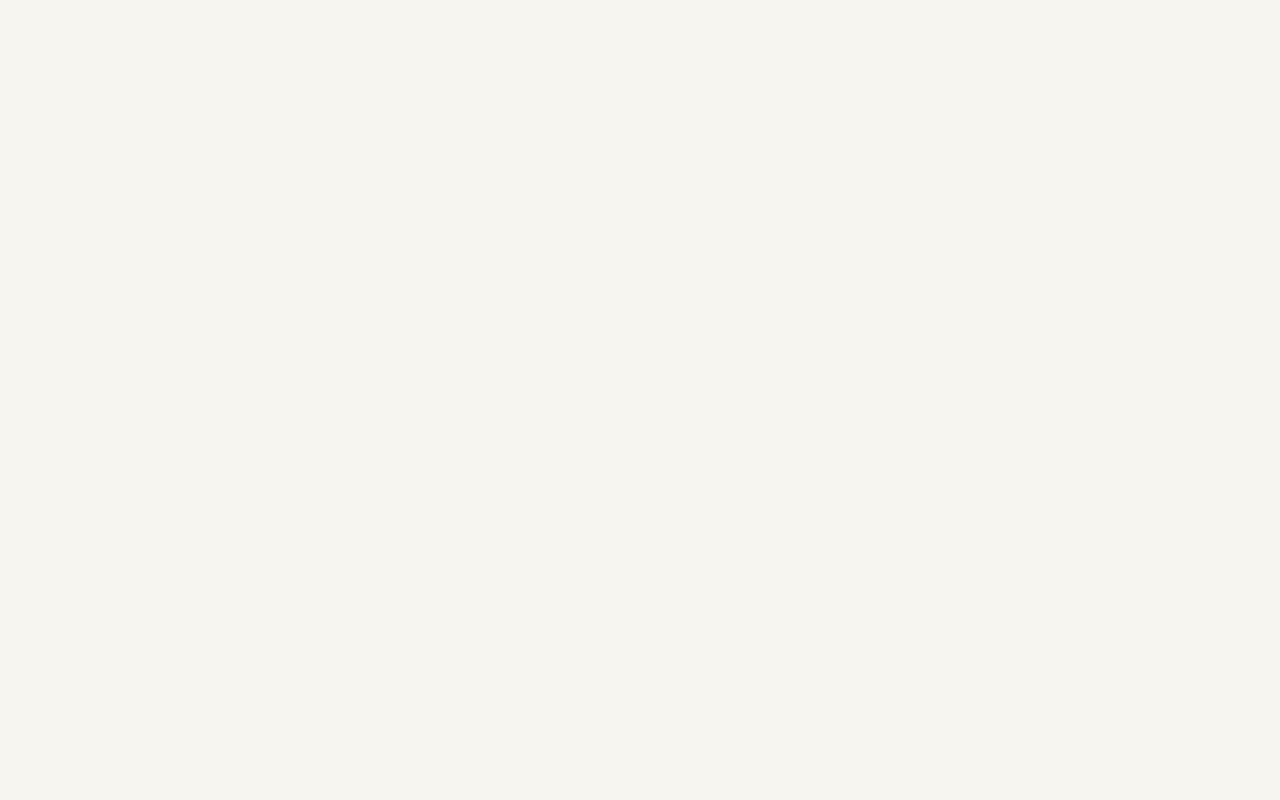
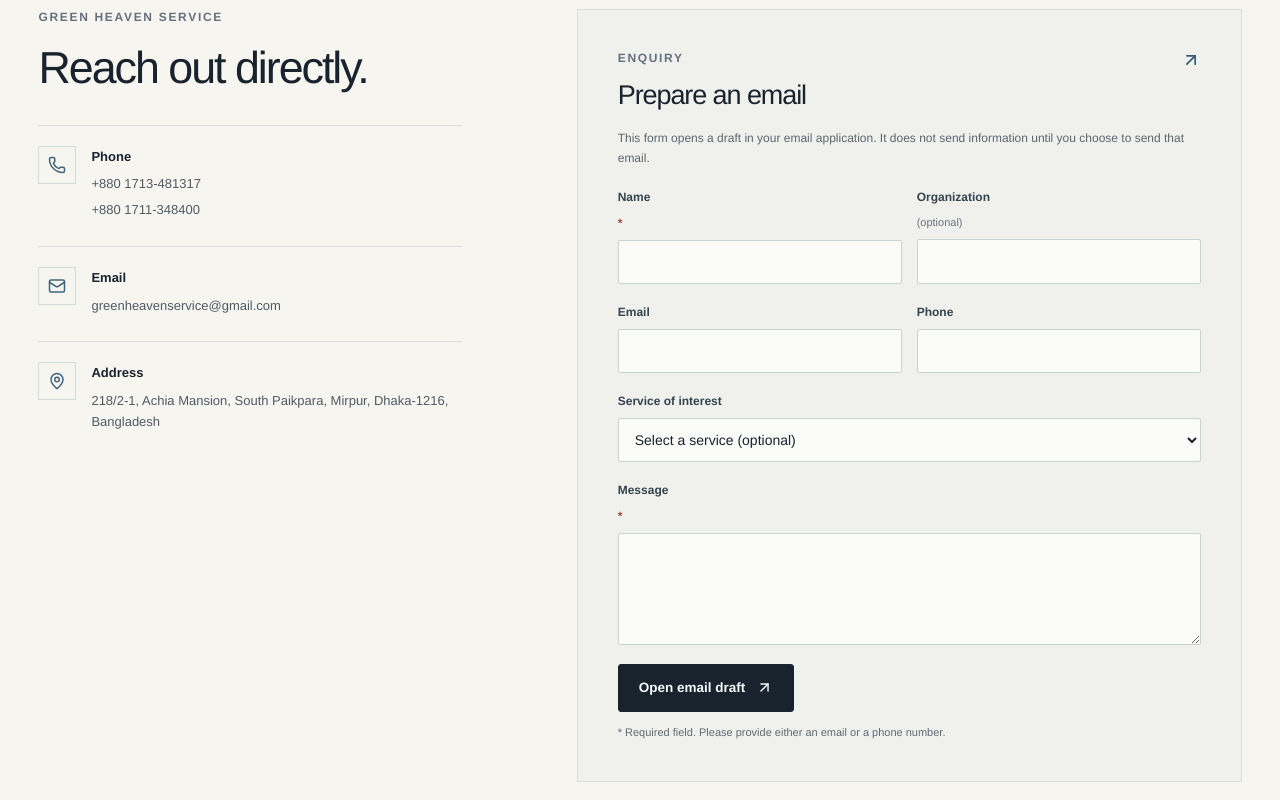
Before and after one commit to tamjidzihan/green-heaven-service, a React (Vite) app: page /contact in a window 1280 px wide. Before the commit this address had no page. Shown: the part 660-1460 px from the top of the page. Before the commit the page ends 800 px from the top, so only its background shows below. Built offline with nearby package versions, Linux system fonts and the light colour scheme.

Commit message:
feat: add ContactPage component with form functionality and SEO

```diff
--- a/src/app/App.tsx
+++ b/src/app/App.tsx
@@ -3,7 +3,7 @@ import { BrowserRouter, Route, Routes } from "react-router-dom";
 import { HomePage } from "../pages/HomePage";
 import { Layout } from "../components/layout/Layout";
 import { AboutPage } from "../pages/AboutPage";
-// import { ContactPage } from "../pages/ContactPage";
+import { ContactPage } from "../pages/ContactPage";
 
 // import { NotFoundPage } from "../pages/NotFoundPage";
 // import { PrivacyPolicyPage } from "../pages/PrivacyPolicyPage";
@@ -18,11 +18,11 @@ export function App() {
         <Route element={<Layout />}>
           <Route index element={<HomePage />} />
           <Route path="about" element={<AboutPage />} />
+          <Route path="contact" element={<ContactPage />} />
           {/*
           <Route path="services" element={<ServicesPage />} />
           <Route path="services/:slug" element={<ServiceDetailPage />} />
           <Route path="quality-safety" element={<QualitySafetyPage />} />
-          <Route path="contact" element={<ContactPage />} />
           <Route path="privacy-policy" element={<PrivacyPolicyPage />} />
           <Route path="*" element={<NotFoundPage />} /> */}
         </Route>
--- /dev/null
+++ b/src/pages/ContactPage.tsx
@@ -0,0 +1,141 @@
+import { useRef, useState, type FormEvent } from "react";
+import { ArrowUpRight, Mail, MapPin, Phone } from "lucide-react";
+import { PageIntro } from "../components/common/PageIntro";
+import { Seo } from "../components/common/Seo";
+import { company } from "../data/company";
+import { services } from "../data/services";
+
+export function ContactPage() {
+  const [formError, setFormError] = useState("");
+  const contactRef = useRef<HTMLInputElement>(null);
+
+  const handleSubmit = (event: FormEvent<HTMLFormElement>) => {
+    event.preventDefault();
+    const formData = new FormData(event.currentTarget);
+    const email = String(formData.get("email") ?? "").trim();
+    const phone = String(formData.get("phone") ?? "").trim();
+
+    if (!email && !phone) {
+      setFormError("Please provide either an email address or a phone number.");
+      contactRef.current?.focus();
+      return;
+    }
+
+    setFormError("");
+    const service = String(formData.get("service") ?? "General enquiry");
+    const subject = encodeURIComponent(`Service enquiry: ${service}`);
+    const body = encodeURIComponent(
+      [
+        `Name: ${String(formData.get("name") ?? "")}`,
+        `Organization: ${String(formData.get("organization") ?? "")}`,
+        `Phone: ${phone || "Not provided"}`,
+        `Email: ${email || "Not provided"}`,
+        `Service: ${service}`,
+        "",
+        "Requirements:",
+        String(formData.get("message") ?? ""),
+      ].join("\n"),
+    );
+    window.location.href = `mailto:${company.email}?subject=${subject}&body=${body}`;
+  };
+
+  return (
+    <>
+      <Seo
+        title="Contact Green Heaven Service"
+        description="Contact Green Heaven Service by phone or email, or prepare an enquiry using the mailto form."
+      />
+      <PageIntro
+        description="Tell us about your requirement. You can call or email directly, or prepare an enquiry in your email application."
+        eyebrow="Contact"
+        title="Let’s talk about what you need."
+      />
+      <section className="section section--bone">
+        <div className="site-container contact-grid">
+          <div className="contact-details">
+            <p className="eyebrow">Green Heaven Service</p>
+            <h2>Reach out directly.</h2>
+            <div className="contact-detail">
+              <span><Phone aria-hidden="true" size={18} /></span>
+              <div>
+                <h3>Phone</h3>
+                {company.phones.map((phone) => (
+                  <a href={`tel:${phone.replace(/\s/g, "")}`} key={phone}>{phone}</a>
+                ))}
+              </div>
+            </div>
+            <div className="contact-detail">
+              <span><Mail aria-hidden="true" size={18} /></span>
+              <div><h3>Email</h3><a href={`mailto:${company.email}`}>{company.email}</a></div>
+            </div>
+            <div className="contact-detail">
+              <span><MapPin aria-hidden="true" size={18} /></span>
+              <div><h3>Address</h3><p>{company.address}</p></div>
+            </div>
+          </div>
+
+          <form className="contact-form" onSubmit={handleSubmit}>
+            <div className="contact-form__heading">
+              <div><p className="eyebrow">Enquiry</p><h2>Prepare an email</h2></div>
+              <ArrowUpRight aria-hidden="true" size={20} />
+            </div>
+            <p className="contact-form__note">
+              This form opens a draft in your email application. It does not send information until you choose to send that email.
+            </p>
+            <div className="form-row">
+              <label>
+                Name <span aria-hidden="true">*</span>
+                <input autoComplete="name" name="name" required />
+              </label>
+              <label>
+                Organization <small>(optional)</small>
+                <input autoComplete="organization" name="organization" />
+              </label>
+            </div>
+            <div className="form-row">
+              <label>
+                Email
+                <input
+                  autoComplete="email"
+                  aria-describedby={formError ? "contact-info-error" : undefined}
+                  name="email"
+                  onChange={() => setFormError("")}
+                  ref={contactRef}
+                  type="email"
+                />
+              </label>
+              <label>
+                Phone
+                <input
+                  autoComplete="tel"
+                  aria-describedby={formError ? "contact-info-error" : undefined}
+                  name="phone"
+                  onChange={() => setFormError("")}
+                  type="tel"
+                />
+              </label>
+            </div>
+            {formError && <p className="form-error" id="contact-info-error" role="alert">{formError}</p>}
+            <label>
+              Service of interest
+              <select defaultValue="" name="service">
+                <option value="">Select a service (optional)</option>
+                {services.map((service) => (
+                  <option key={service.slug} value={service.title}>{service.title}</option>
+                ))}
+              </select>
+            </label>
+            <label>
+              Message <span aria-hidden="true">*</span>
+              <textarea name="message" required rows={4} />
+            </label>
+            <button className="button button--dark" type="submit">
+              Open email draft <ArrowUpRight aria-hidden="true" size={17} />
+            </button>
+            <p className="form-required-note">* Required field. Please provide either an email or a phone number.</p>
+          </form>
+        </div>
+      </section>
+    </>
+  );
+}
```
